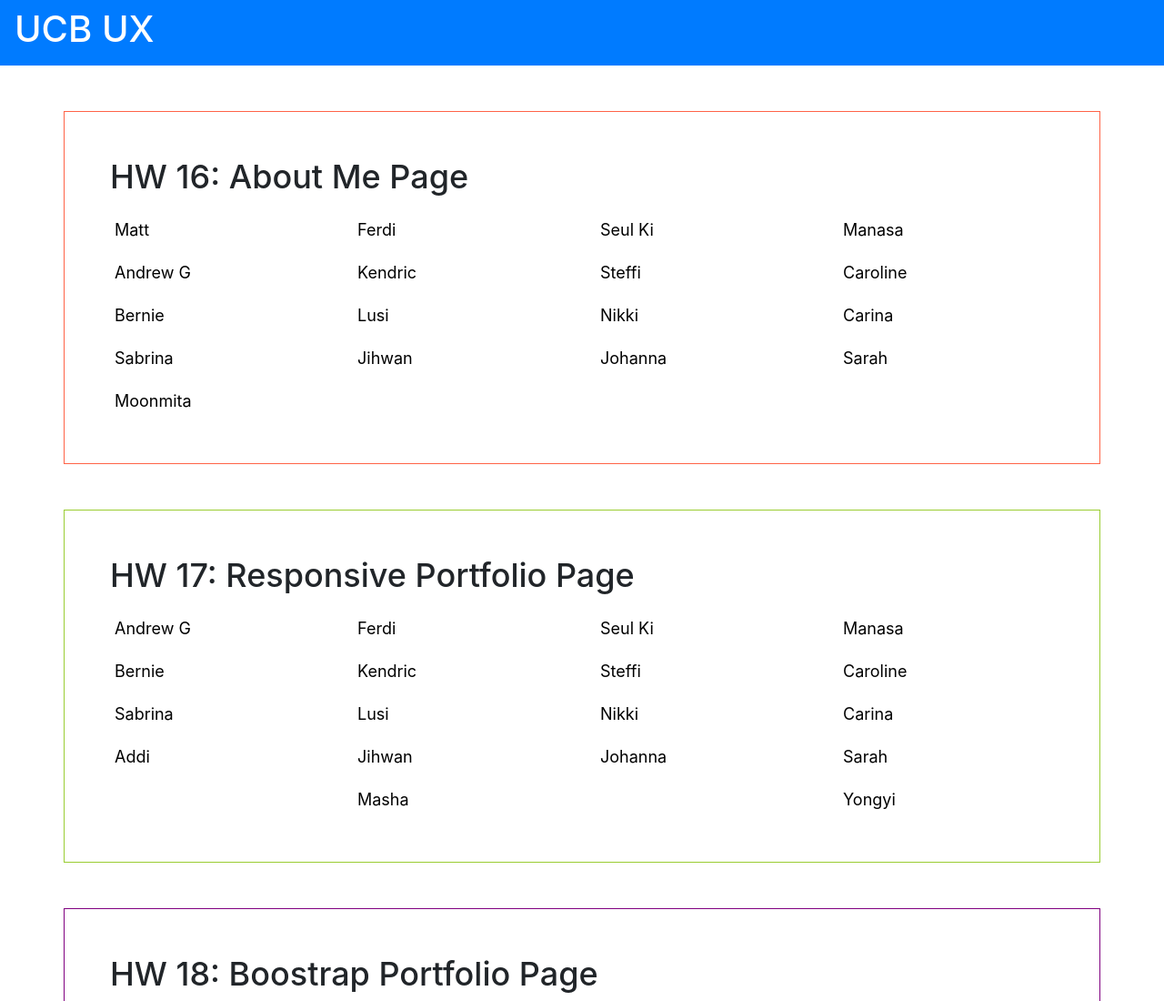
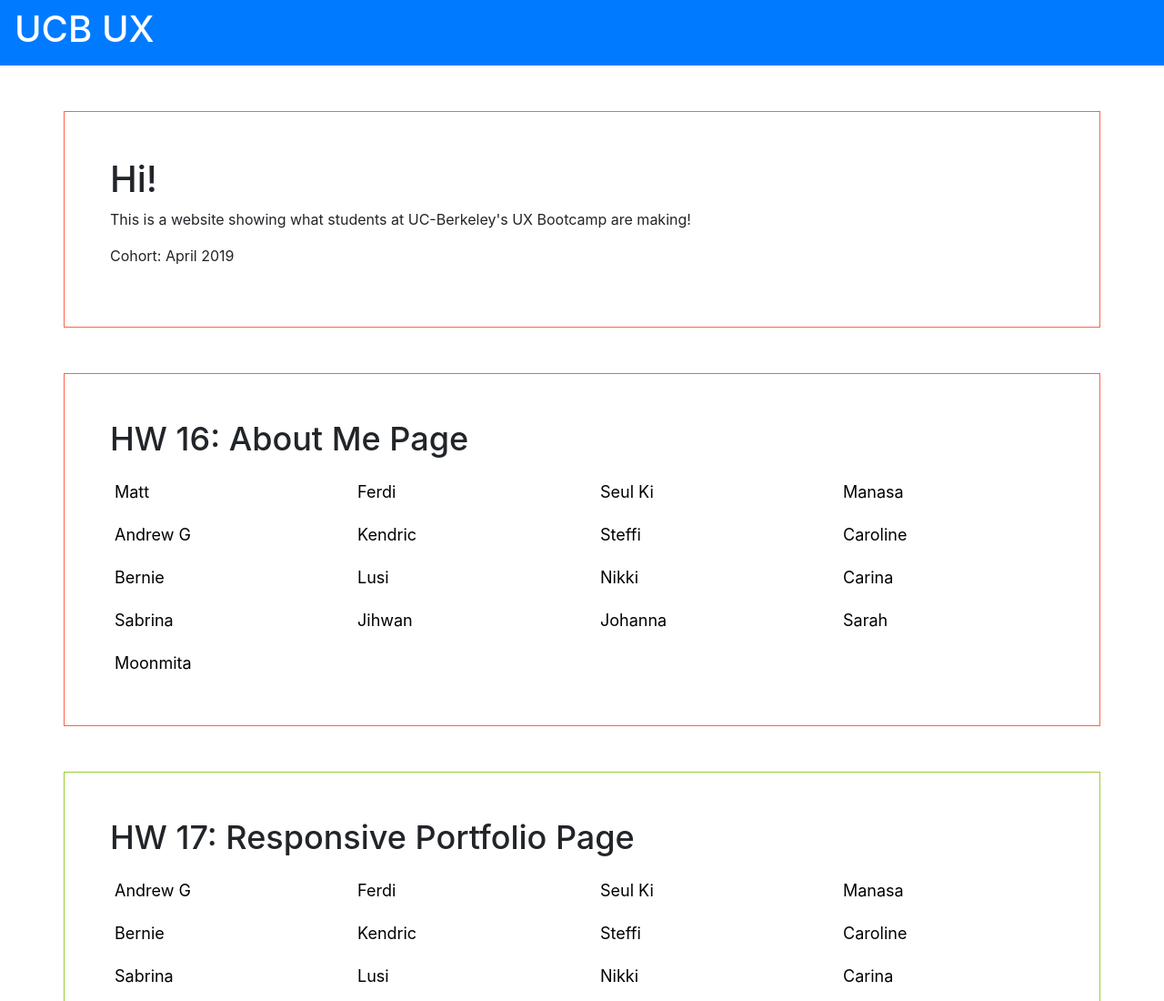
Before and after one commit to trub/UCB-UX-Pages, a plain HTML site: page index.html in a window 1280 px wide. Shown: the top 1100 px of the page at 91% size. Drawn offline with nearby package versions, Linux system fonts and the light colour scheme.

Commit message:
add text

```diff
--- a/index.html
+++ b/index.html
@@ -52,6 +52,12 @@
     <nav class="navbar navbar-dark bg-primary text-white">
         <h1>UCB UX</h1>
       </nav>
+
+    <section class="container hw16">
+        <h1>Hi!</h1>
+        <p>This is a website showing what students at UC-Berkeley's UX Bootcamp are making!</p>
+        <p>Cohort: April 2019 </p>
+    </section>
     <!-- About Me Page-->
     <section class="container hw16">
         <h2>HW 16: About Me Page</h2>
```
